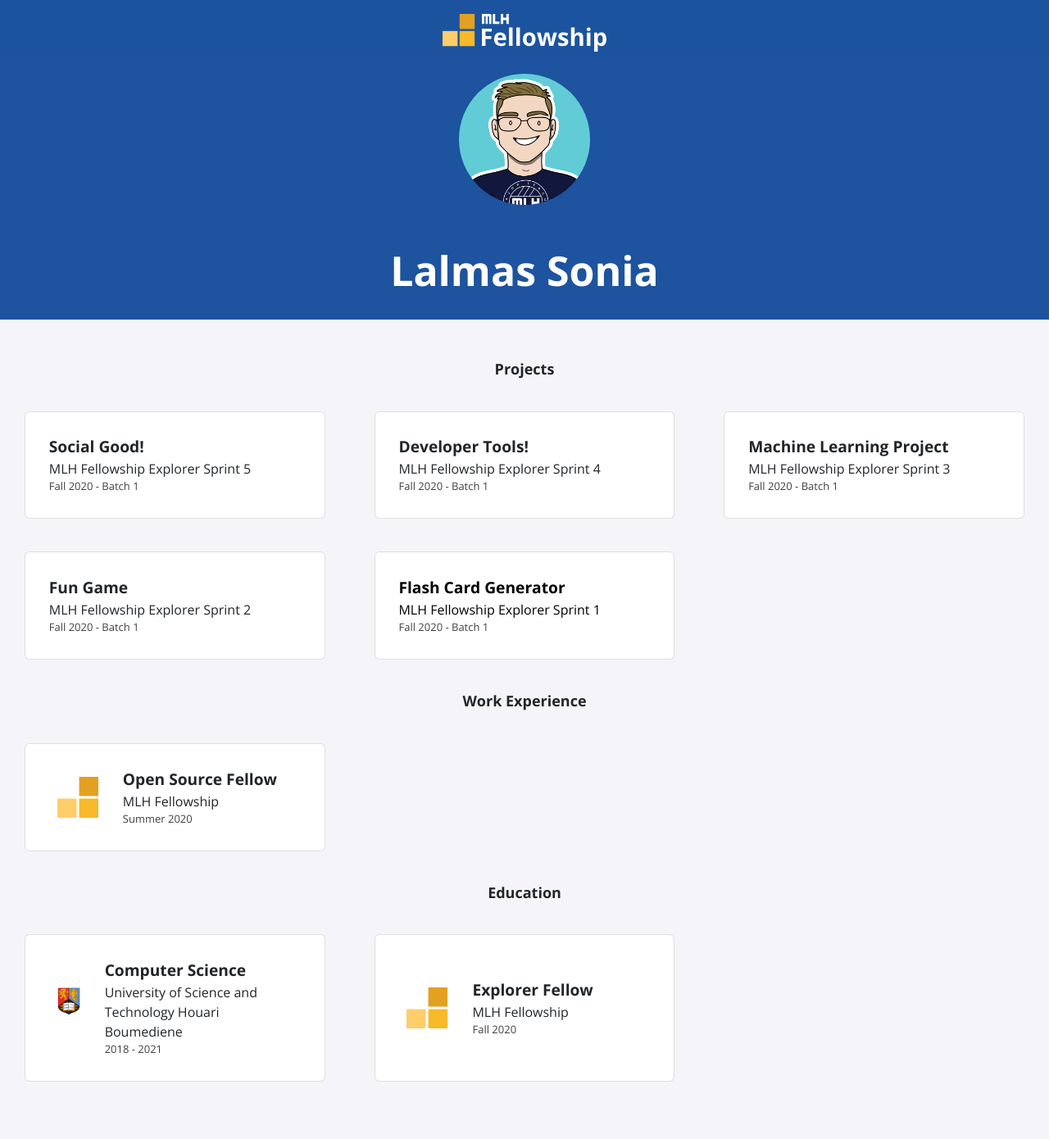
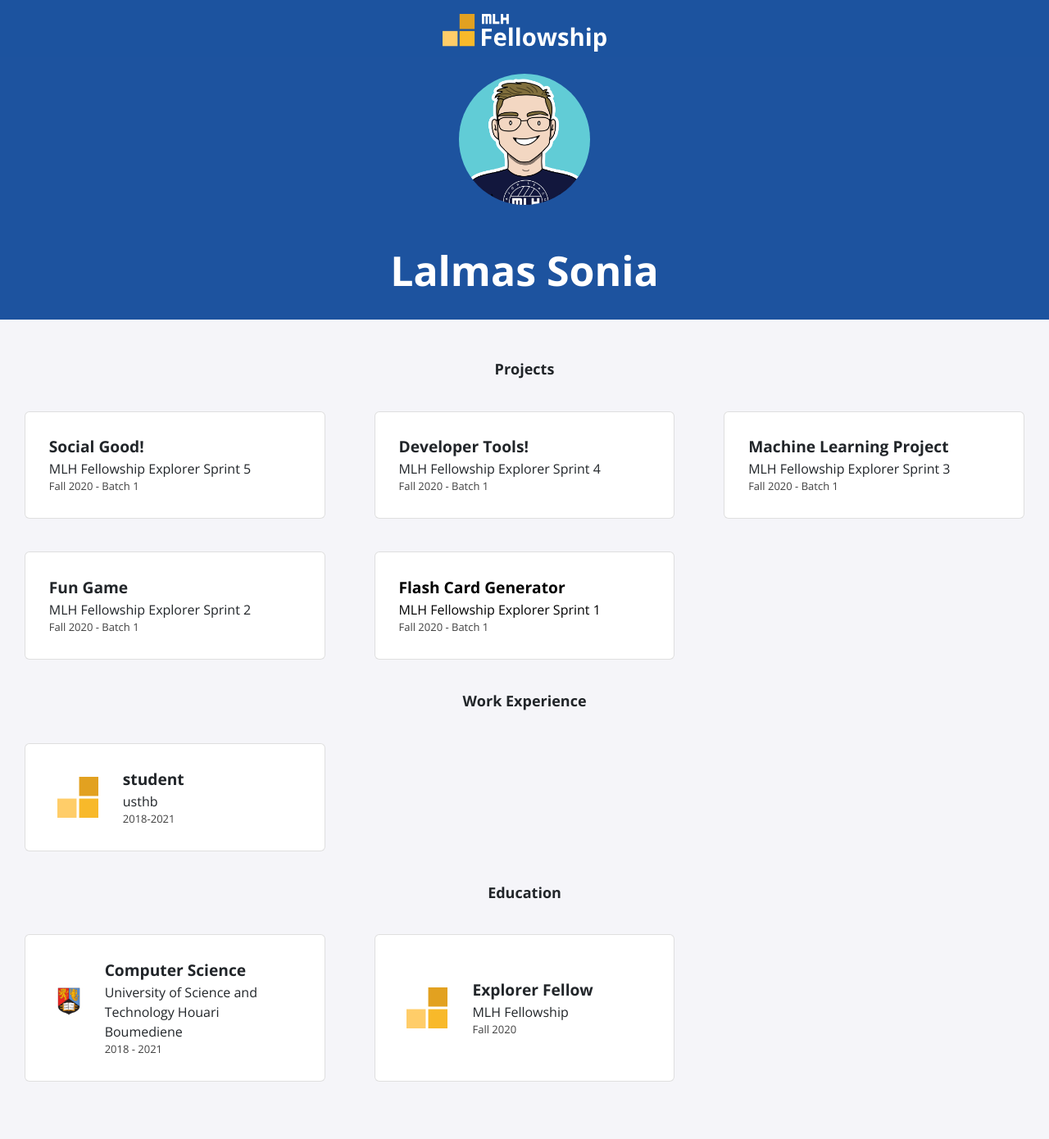
Before and after one commit to sunnysunny07/sunnysunny07.github.io, a Jekyll site: the page built from index.html, in a window 1280 px wide. Shown: the whole page at 82% size. Built offline with Jekyll 4.4.1, drawn with Linux system fonts in a browser that asks for light colours; nearby versions of some CDN libraries.

Commit message:
Update experience.yml

```diff
--- a/_data/experience.yml
+++ b/_data/experience.yml
@@ -1,4 +1,4 @@
-- role: Open Source Fellow
-  company: MLH Fellowship
-  dates: Summer 2020
+- role: student
+  company: usthb
+  dates: 2018-2021
   logo: fellowship.svg
```
